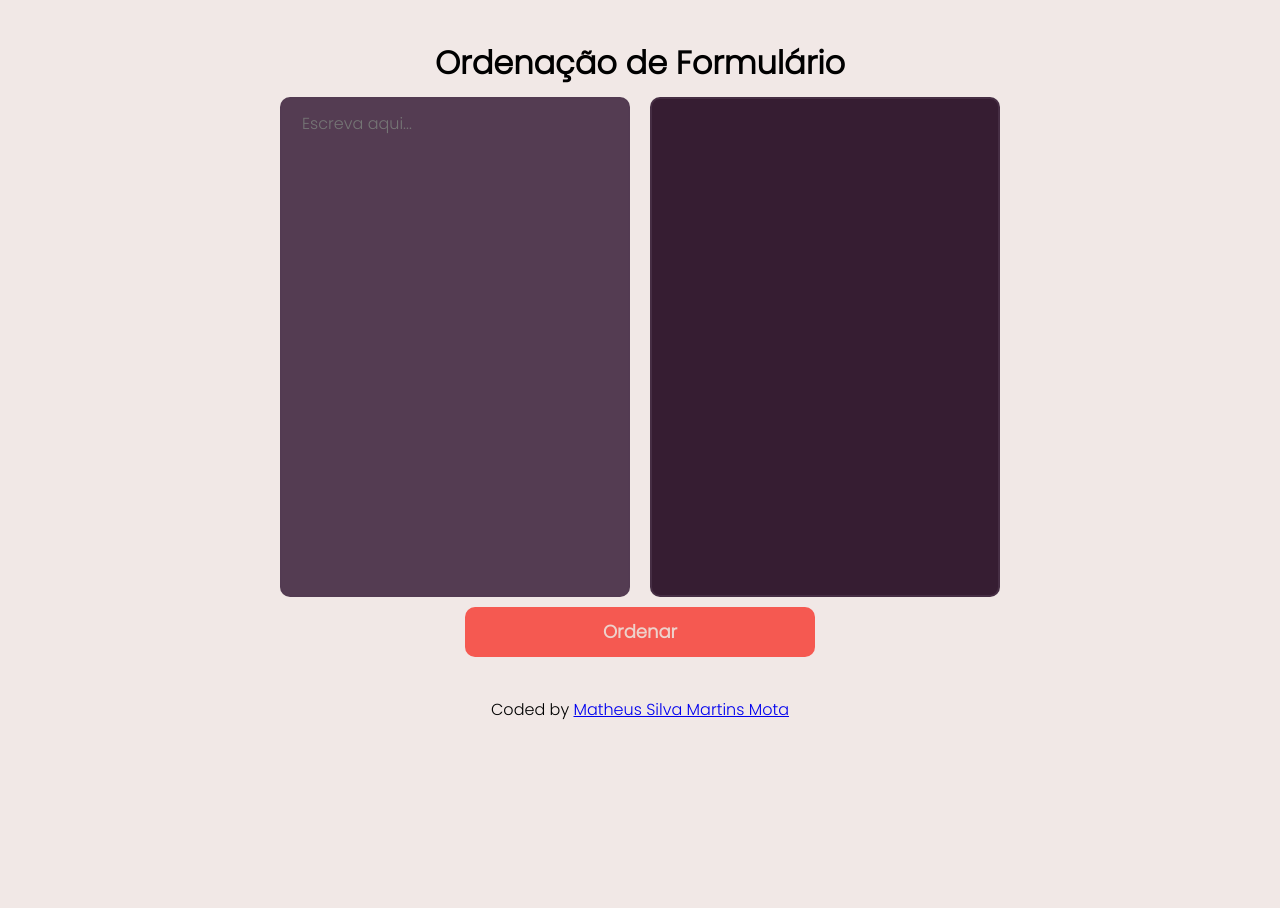
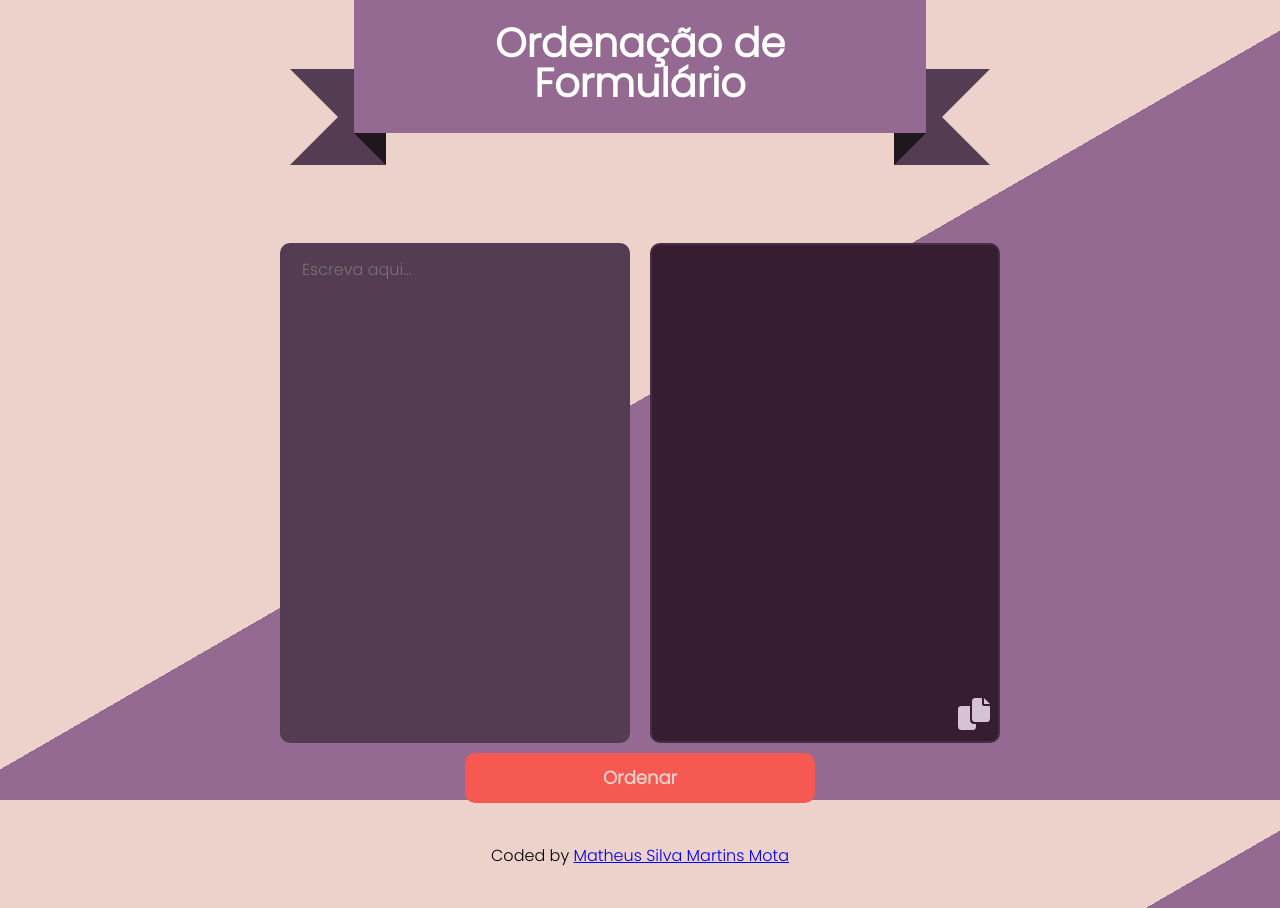
Before and after one commit to Matheus1714/order-forms-html-css, a plain HTML site: page index.html in a window 1280 px wide. Before the commit the page ends 800 px from the top, so only its background shows below. Drawn offline with Linux system fonts and the light colour scheme.

Commit message:
best design

```diff
--- a/index.css
+++ b/index.css
@@ -1,3 +1,5 @@
+/* Pallet: https://colors.muz.li/palette/361d32/543c52/f55951/edd2cb/f1e8e6 */
+
 @import url('https://fonts.googleapis.com/css2?family=Poppins:wght@300&display=swap');
 
 *{
@@ -26,11 +28,12 @@
 }
 
 body{
-    background-color: #f1e8e6;
     height: 100vh;
     display: flex;
     align-items: center;
     justify-content: center;
+    background: linear-gradient(
+    150deg, #edd2cb 0%, #edd2cb 50%, #956a92 50%, #956a92 100%);
 }
 
 main{
@@ -43,6 +46,10 @@ main{
 
 h1{
     text-align: center;
+    margin: 50px auto 50px;
+    display: none;
+    font-size: 40px;
+    color: #000;
 }
 
 .container{
@@ -74,7 +81,30 @@ textarea, .box #result{
     resize: none;
     color: #edd2cb;
     outline: none;
-    box-shadow: #f1e8e6;
+    box-shadow: #edd2cb;
+}
+
+.box{
+    position: relative;
+}
+
+.copy{
+    position: absolute;
+    bottom: 10px;
+    right: 10px;
+    color: #d5c3d4;
+}
+
+.copy .icon:hover::after{
+    content: attr(data-tooltip);
+}
+
+.copy .icon:hover{
+    color: #c0a5be;
+}
+
+.copy .icon:active{
+    color: #956a92;
 }
 
 .box #result{
@@ -82,7 +112,7 @@ textarea, .box #result{
     overflow-y: scroll;
 }
 
-button{
+.box-btn button{
     min-width: 350px;
     height: 50px;
     font-size: large;
@@ -94,11 +124,11 @@ button{
     font-weight: 800;
 }
 
-button:hover{
+.box-btn button:hover{
     background-color: #f5595190;
 }
 
-button:active{
+.box-btn button:active{
     background-color: #f5595180;
 }
 
@@ -110,6 +140,11 @@ footer{
     background-color: #543c52;
 }
 
+img{
+    width: 30px;
+    height: auto;
+}
+
 @media(max-width:700px){
     .container{
         display: flex;
@@ -118,6 +153,11 @@ footer{
     body{
         display: flex;
         flex-wrap: wrap;
+        background: linear-gradient(#edd2cb 0%, #edd2cb 50%, #956a92 50%, #956a92 100%);
+    }
+    button{
+        min-width: 260px;
+        width: 100%;
     }
     main{
         margin-left: 20px;
@@ -127,4 +167,18 @@ footer{
         width: 100%;
         min-width: 100%;
     }
+    footer{
+        text-align: center;
+        width: 100%;
+        opacity: 0.5;
+    }
+    .ribbon{
+        display: none;
+    }
+    .ribbon-content{
+        display: none;
+    }
+    h1{
+        display: block;
+    }
 }
--- a/index.html
+++ b/index.html
@@ -6,16 +6,30 @@
     <meta name="viewport" content="width=device-width, initial-scale=1.0">
     <title>Ordenar Elementos de String</title>
     <link rel="stylesheet" href="index.css">
+    <link rel="stylesheet" href="ribbon.css">
+    <link rel="stylesheet" href="tooltip.css">
+    <link rel="shortcut icon" href="./img/favicon.png" type="image/x-icon">
+
+    <link rel="stylesheet" href="https://cdnjs.cloudflare.com/ajax/libs/font-awesome/6.0.0-beta3/css/all.min.css" integrity="sha512-Fo3rlrZj/k7ujTnHg4CGR2D7kSs0v4LLanw2qksYuRlEzO+tcaEPQogQ0KaoGN26/zrn20ImR1DfuLWnOo7aBA==" crossorigin="anonymous" referrerpolicy="no-referrer" />
 </head>
 <body>
     <main>
         <h1>Ordenação de Formulário</h1>
+        <div class="ribbon">
+            <strong class="ribbon-content">Ordenação de Formulário</strong>
+        </div>
         <div class="container">
             <div class="box">
                 <textarea name="stringText" id="stringText" placeholder="Escreva aqui..."></textarea>
             </div>
             <div class="box">
-                <div id="result"></div>
+                <div id="result">
+                    <div class="copy">
+                        <div class="icon" data-tooltip="copiado">
+                            <i class="fa-solid fa-copy fa-2x"></i>
+                        </div>
+                    </div>
+                </div>
             </div>
         </div>
         <div class="container box-btn">
--- /dev/null
+++ b/ribbon.css
@@ -0,0 +1,45 @@
+.ribbon {
+    background: #956a92;
+    color: #fff;
+    font-size: 40px;
+    line-height: 1;
+    margin: 100px auto 100px;
+    padding: 30px 30px;
+    position: relative;
+    text-align: center;
+    width: 50%;
+  }
+  .ribbon:before, .ribbon:after {
+    border: 3rem solid #543c52;
+    bottom: -2rem;
+    content: "";
+    display: block;
+    position: absolute;
+    z-index: -1;
+  }
+  .ribbon:before {
+    border-left-color: transparent;
+    border-right-width: 3rem;
+    left: -4rem;
+  }
+  .ribbon:after {
+    border-left-width: 3rem;
+    border-right-color: transparent;
+    right: -4rem;
+  }
+  .ribbon-content:before, .ribbon-content:after {
+    border-color: #1f161e transparent transparent;
+    border-style: solid;
+    bottom: -2rem;
+    content: "";
+    display: block;
+    position: absolute;
+  }
+  .ribbon-content:before {
+    border-width: 2rem 0 0 2rem;
+    left: 0;
+  }
+  .ribbon-content:after {
+    border-width: 2rem 2rem 0 0;
+    right: 0;
+  }
```
Also changed, not shown: img/favicon.png (added), tooltip.css (added).
